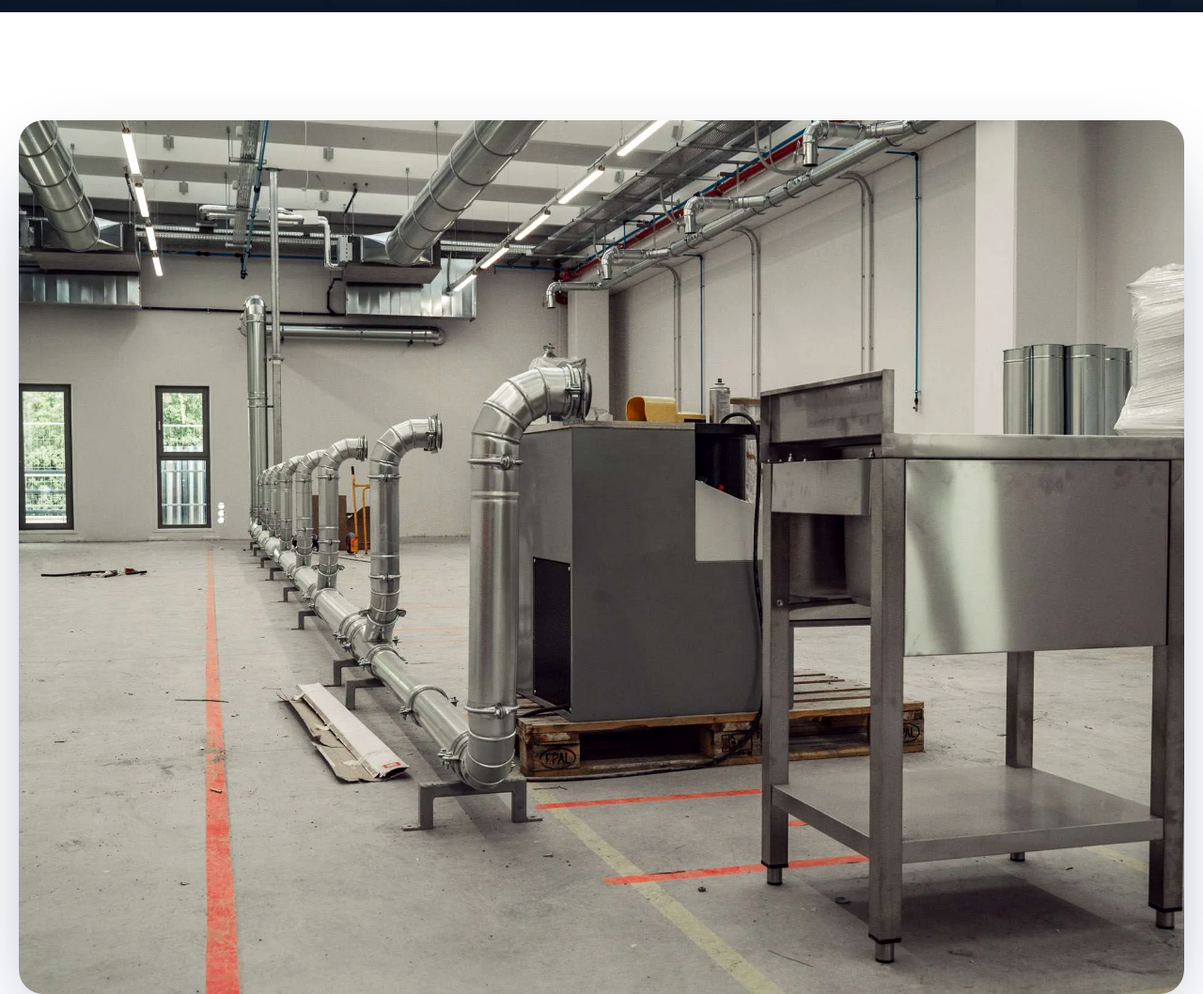
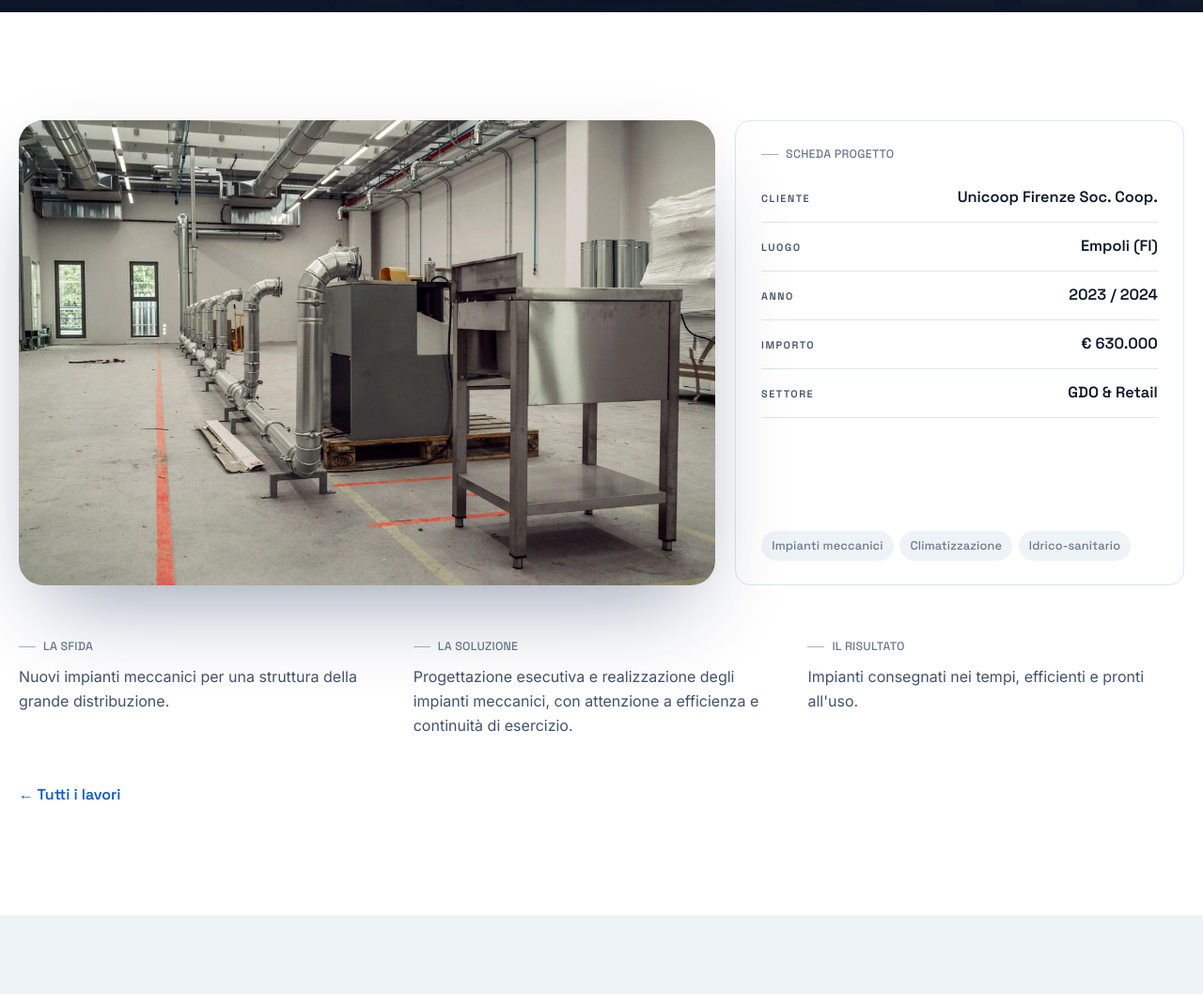
Before and after one commit to b2brandsrl/dabe-anteprima, a plain HTML site: page lavori/centro-empoli/index.html in a window 1280 px wide. Shown: the part 422-1480 px from the top of the page at 94% size. Drawn offline with Linux system fonts and the light colour scheme.

Commit message:
Sincronizzati gli asset del tema nell'anteprima (l'export non copia i CSS: enhance.css era fermo al 7/07 e i fix card/scheda non arrivavano online)

```diff
--- a/wp-content/themes/dabe-service/assets/css/enhance.css
+++ b/wp-content/themes/dabe-service/assets/css/enhance.css
@@ -239,8 +239,26 @@ a.link-arrow:focus-visible,.btn:focus-visible{outline-offset:4px}
 .prose ul{margin:0 0 1rem 1.2rem;list-style:disc}
 .prose a{color:var(--blu-700);text-decoration:underline;text-underline-offset:3px}
 /* la card "servizio" usata anche come work nell'archive: niente doppio bordo */
-.svc.work{cursor:default}
 .svc.work:hover{transform:translateY(-7px)}
+/* Card interamente cliccabili (QA anteprima): la card intera suggerisce il click
+   (hover, bordo) ma solo la scritta era un link -> il link interno si estende
+   sull'intera card. Vale per servizi, settori e lavori correlati. */
+.svc{position:relative}
+.svc .link-arrow::after{content:"";position:absolute;inset:0;z-index:1}
+
+/* ---------- Scheda progetto (single-progetto): foto + pannello info a destra ---------- */
+.proj-lead{display:grid;grid-template-columns:1.55fr 1fr;gap:1.3rem;align-items:stretch}
+.proj-lead .integ__media{aspect-ratio:auto;min-height:400px;height:100%}
+.spec-card{background:#fff;border:1px solid var(--line);border-radius:var(--r);
+  padding:1.6rem 1.7rem;display:flex;flex-direction:column;gap:0}
+.spec-row{display:flex;justify-content:space-between;gap:1rem;align-items:baseline;
+  padding:.78rem 0;border-bottom:1px solid var(--line)}
+.spec-row:last-of-type{border-bottom:0}
+.spec-row b{font-family:var(--mono,monospace);font-weight:600;font-size:.68rem;
+  letter-spacing:.14em;text-transform:uppercase;color:var(--ink-2);white-space:nowrap}
+.spec-row span{font-family:"Space Grotesk";font-weight:600;font-size:1.02rem;text-align:right}
+.spec-card .svc__tags{margin-top:auto;padding-top:1rem}
+@media (max-width:860px){.proj-lead{grid-template-columns:1fr}.proj-lead .integ__media{min-height:230px}}
 .page-hero .pill-mono{color:var(--cyan-300)}
 .page-hero__dabe{position:absolute;right:clamp(1rem,5vw,5rem);bottom:0;width:clamp(130px,15vw,210px);height:auto;filter:drop-shadow(0 20px 26px rgba(0,0,0,.4));pointer-events:none;z-index:2}
 @media (max-width:820px){.page-hero__dabe{display:none}}
```
